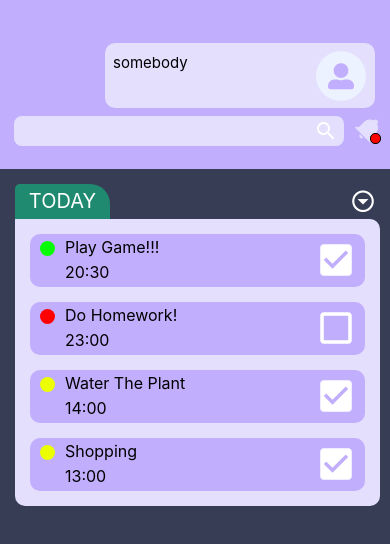
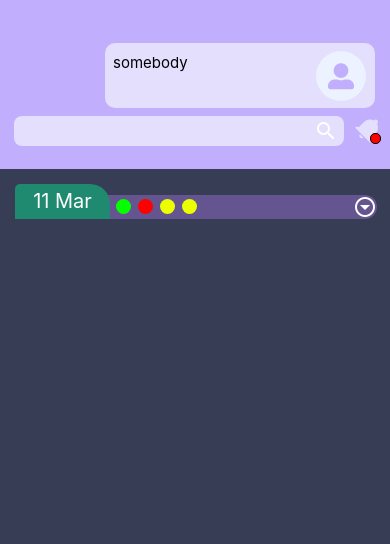
Before and after one commit to Kill-Steal/To-Do-List, a React Native app: screen /Home in a window 390 px wide. Shown: the top 544 px of the page. Built offline with nearby package versions, Linux system fonts and the light colour scheme.

Commit message:
date_fold

```diff
--- /dev/null
+++ b/src/List/ListDate.js
@@ -0,0 +1,25 @@
+import React, {useState, useContext} from "react";
+import { View, Text, StyleSheet, FlatList } from "react-native";
+
+import { AccountContext } from "../store/account-context";
+import ListOutput from "./ListOutput";
+
+import { getDateFormat } from "../Utility/date";
+
+function ListDate() {
+    const accountCtx = useContext(AccountContext);
+
+    const date = accountCtx.toDoList[0].date;
+    console.log(date);
+
+    return (
+        <View>
+            <ListOutput date={getDateFormat(date)}/>
+        </View>
+    );
+
+}
+
+const styles = StyleSheet.create({});
+
+export default ListDate;
--- a/src/List/ListItem.js
+++ b/src/List/ListItem.js
@@ -8,7 +8,7 @@ const Circle = ({ catagory }) => {
     let color = '#ffffff'
     if(catagory === 0) color = '#05ff00';
     else if(catagory === 1) color = '#ebff00';
-    else if(catagory === 2) color = '#ff0000'
+    else if(catagory === 2) color = '#ff0000';
 
     return (
         <View style={{
@@ -16,8 +16,6 @@ const Circle = ({ catagory }) => {
             backgroundColor: color,
             width: 15,
             height: 15,
-            marginTop: 7,
-            marginHorizontal: 10
         }} />
     );
 }
@@ -34,12 +32,16 @@ const Check = ({ checked }) => {
     )
 }
 
-function ListItem({ title, date, catagory, check, id }) {
+function ListItem({ title, date, catagory, check, id, expand }) {
     const accountCtx = useContext(AccountContext);
 
     return(
+        <View>
+            {expand&&(
                 <View style={styles.container}>
+                    <View style={{marginTop: 7, marginHorizontal: 10}}>
                         <Circle catagory={catagory}/>
+                    </View>
                     <View style={{flexDirection: 'column', alignSelf: 'center', justifyContent: 'center', width: 250}}>
                         <Text style={{fontSize: 16, marginTop: 3}}>{title}</Text>
                         <Text style={{fontSize: 16, marginVertical: 5}}>{date}</Text>
@@ -47,6 +49,14 @@ function ListItem({ title, date, catagory, check, id }) {
                     <Pressable onPress={() => accountCtx.checkedList(id)}>
                         <Check checked={check} />
                     </Pressable>
+                </View>
+            )}
+
+            {!expand&&(
+                <View style={{marginLeft: 7}}>
+                    <Circle catagory={catagory} />
+                </View>
+            )}
         </View>
     );
 }
--- a/src/List/ListOutput.js
+++ b/src/List/ListOutput.js
@@ -1,4 +1,4 @@
-import React, {useContext} from "react";
+import React, {useState, useContext} from "react";
 import { View,Text, StyleSheet, FlatList, Pressable } from "react-native";
 
 import ListItem from "./ListItem";
@@ -8,29 +8,58 @@ import { AccountContext } from "../store/account-context";
 
 import { MaterialCommunityIcons } from '@expo/vector-icons';
 
-function ListOutput() {
+function ListOutput({date}) {
     const accountCtx = useContext(AccountContext);
+
+    const [expand, setExpand] = useState(false); //Don't forget set true
+
+    // let expand = true; //Don't forget set true
 
     return (
         <View style={{margin: 15}}>
             <View style={listStyles.header}>
+                {!expand&&(
+                    <View style={listStyles.fold}>
+                        <FlatList
+                            horizontal
+                            data={accountCtx.toDoList}
+                            keyExtractor={(item) => item.id}
+                            renderItem={({ item }) => (
+                                <View style={{alignItems: 'center', flexDirection: 'row'}}>
+                                    <ListItem catagory={item.category} expand={expand} />
+                                </View>
+                            )}
+                        />
+                        <Pressable onPress={() => setExpand(true)}>
+                            <MaterialCommunityIcons name="arrow-down-drop-circle-outline" size={24} color="white" />
+                        </Pressable>
+                        <View style={{marginBottom: 15}} />
+                    </View>
+                )}
+
                 <View style={listStyles.date}>
-                    <Text style={{fontSize: 20, color: 'white'}}>TODAY</Text>
+                    <Text style={{fontSize: 20, color: 'white'}}>{date}</Text>
                 </View>
-                <Pressable style={listStyles.arrow}>
+
+                {expand&&(
+                    <Pressable style={listStyles.arrow} onPress={() => setExpand(false)}>
                         <MaterialCommunityIcons name="arrow-down-drop-circle-outline" size={26} color="white" />
                     </Pressable>
+                )}
             </View>
+
+            {expand&&(
                 <View style={listStyles.content}>
                     <FlatList
                         data={accountCtx.toDoList}
                         keyExtractor={(item) => item.id}
                         renderItem={({ item }) => (
-                        <ListItem title={item.title} date={getTimeFormat(item.date)} catagory={item.category} check={item.check} id={item.id}/>
+                            <ListItem title={item.title} date={getTimeFormat(item.date)} catagory={item.category} check={item.check} id={item.id} expand={expand}/>
                         )}
                     />
                     <View style={{marginBottom: 15}} />
                 </View>
+            )}
         </View>
     );
 }
@@ -58,6 +87,18 @@ const listStyles = StyleSheet.create({
         borderBottomRightRadius: 10,
         borderBottomLeftRadius: 10,
         borderTopRightRadius: 10,
+    },
+    fold: {
+        backgroundColor: '#645490',
+        position: 'absolute',
+        width: 270,
+        height: 24,
+        alignSelf: 'flex-end',
+        marginLeft: 92,
+        flexDirection: 'row',
+        borderTopRightRadius: 12,
+        borderBottomRightRadius: 12,
+        paddingLeft: 2,
     }
 });
 
--- a/src/Screen/HomeScreen.js
+++ b/src/Screen/HomeScreen.js
@@ -5,7 +5,7 @@ import { MaterialIcons } from '@expo/vector-icons';
 import { FontAwesome5 } from '@expo/vector-icons';
 import { MaterialCommunityIcons } from '@expo/vector-icons';
 
-import ListOutput from "../List/ListOutput";
+import ListDate from "../List/ListDate";
 import SettingScreen from "./SettingScreen";
 import { AccountContext } from "../store/account-context";
 
@@ -25,7 +25,7 @@ function HomeScreen({ navigation, route }){
     const email = accountCtx.account[id].email;
     const phone = accountCtx.account[id].phone;
 
-    console.log(accountCtx.account);
+    // console.log(accountCtx.account);
 
     // const [showName, setShowName] = useState(name)
     // const [showEmail, setShowEmail] = useState(email)
@@ -34,7 +34,7 @@ function HomeScreen({ navigation, route }){
     // if(showName === '') setShowName('Ditthaphong Siriloetthitikon')
     // if(showEmail === '') setShowEmail('ditthaphong.s@ku.th')
     // if(showPhone === '') setShowPhone('0899988899')
-    console.log(`ID: ${id}`)
+    // console.log(`ID: ${id}`)
     return (
         <View style={styles.container}>
             <View style={styles.header}>
@@ -53,7 +53,7 @@ function HomeScreen({ navigation, route }){
                 </View>
             </View>
 
-            <ListOutput/>
+            <ListDate/>
 
             <SettingScreen
                 modalVisible={modalVisible}
--- a/src/Screen/SettingScreen.js
+++ b/src/Screen/SettingScreen.js
@@ -1,5 +1,5 @@
 import React from "react";
-import { View, Text, StyleSheet, Modal, TouchableOpacity, Pressable } from "react-native";
+import { View, Text, StyleSheet, Modal, TouchableOpacity, Pressable, TouchableWithoutFeedback } from "react-native";
 
 import { MaterialIcons } from '@expo/vector-icons';
 import { FontAwesome5 } from '@expo/vector-icons';
@@ -9,7 +9,8 @@ import { FontAwesome } from '@expo/vector-icons';
 function SettingScreen({modalVisible, setModalVisible , showName, showEmail, showPhone, goLogin, goProfile}) {
     return (
         <Modal animationType="fade" transparent={true} visible={modalVisible} statusBarTranslucent={true}>
-            <View style={modalStyles.background}>
+            <Pressable style={modalStyles.background} onPress={() => setModalVisible(false)}>
+                <TouchableWithoutFeedback>
                     <View style={modalStyles.container}>
                         <View style={modalStyles.profile}>
                             <View style={modalStyles.profileDetail}>
@@ -59,8 +60,8 @@ function SettingScreen({modalVisible, setModalVisible , showName, showEmail, sho
                             </View>
                         </View>
                     </View>
-                <Pressable style={{width: 400, height: 340}} onPress={() => setModalVisible(false)} />
-            </View>
+                </TouchableWithoutFeedback>
+            </Pressable>
         </Modal>
     );
 }
--- a/src/Utility/date.js
+++ b/src/Utility/date.js
@@ -2,7 +2,7 @@ export function getTimeFormat(date){
     let hour = 0;
     let minute = 0;
 
-    if(date.getHours() < 10)  hour = `0${date.getHours()}`;
+    if(date.getHours() < 10) hour = `0${date.getHours()}`;
     else hour = date.getHours();
 
     if(date.getMinutes() < 10) minute = `0${date.getMinutes()}`;
@@ -10,3 +10,47 @@ export function getTimeFormat(date){
 
     return `${hour}:${minute}`;
 }
+
+export function getDateFormat(date){
+    const today = new Date();
+    if(today === date){
+
+    }
+
+    let day = 0;
+    let month = getMonthName(date);
+
+    if(date.getDate() < 10) day = `0${date.getDate()}`;
+    else day = date.getDate();
+
+    return `${day} ${month}`;
+}
+
+const getMonthName = (date) => {
+    switch(date.getMonth()) {
+        case 0:
+            return 'Jan'
+        case 1:
+            return 'Feb'
+        case 2:
+            return 'Mar'
+        case 3:
+            return 'Apr'
+        case 4:
+            return 'May'
+        case 5:
+            return 'Jun'
+        case 6:
+            return 'Jul'
+        case 7:
+            return 'Aug'
+        case 8:
+            return 'Sep'
+        case 9:
+            return 'Oct'
+        case 10:
+            return 'Nov'
+        case 11:
+            return 'Dec'
+    }
+}
--- a/src/store/account-context.js
+++ b/src/store/account-context.js
@@ -21,14 +21,14 @@ const ToDoList =[
     {
         id: 1,
         title: 'Play Game!!!',
-        date: new Date('2023-03-06 20:30'),
+        date: new Date('2023-03-11 23:30'),
         category: 0,
         check: true
     },
     {
         id: 2,
         title: 'Do Homework!',
-        date: new Date('2023-03-06 23:00'),
+        date: new Date('2023-03-11 23:00'),
         category: 2,
         check: false
     },
```
Lines whose indentation alone changed are shown as unchanged.
